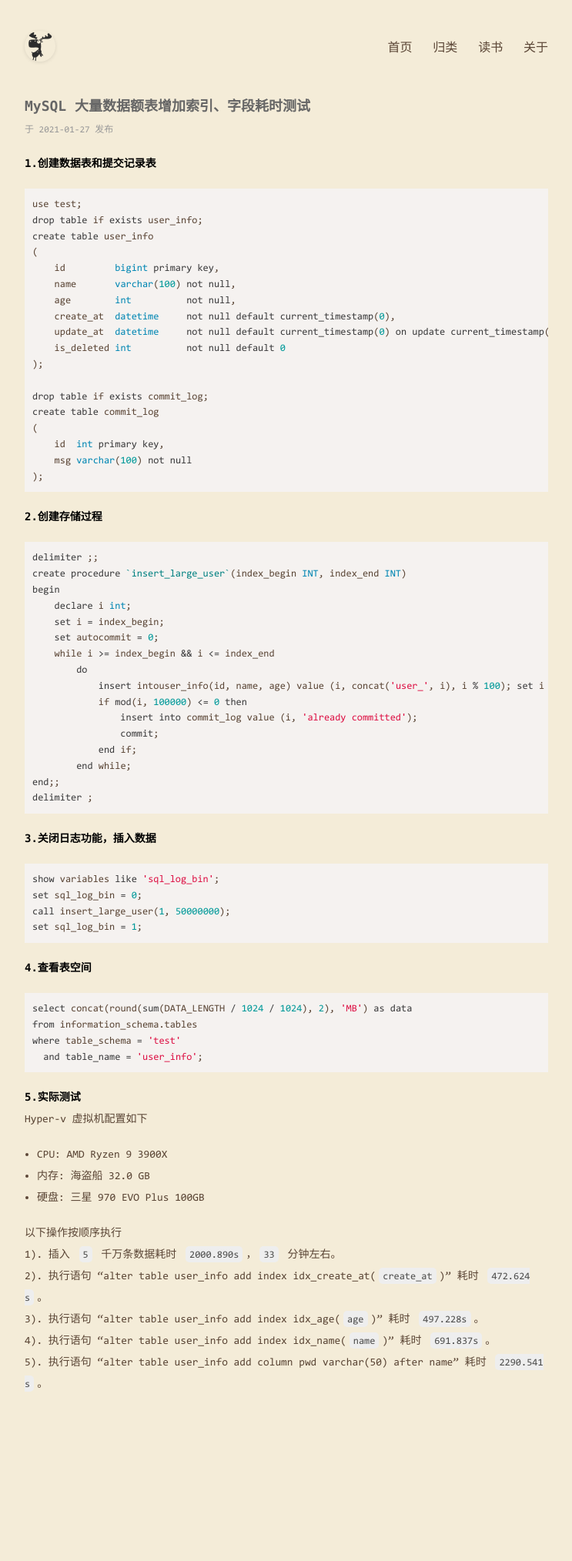
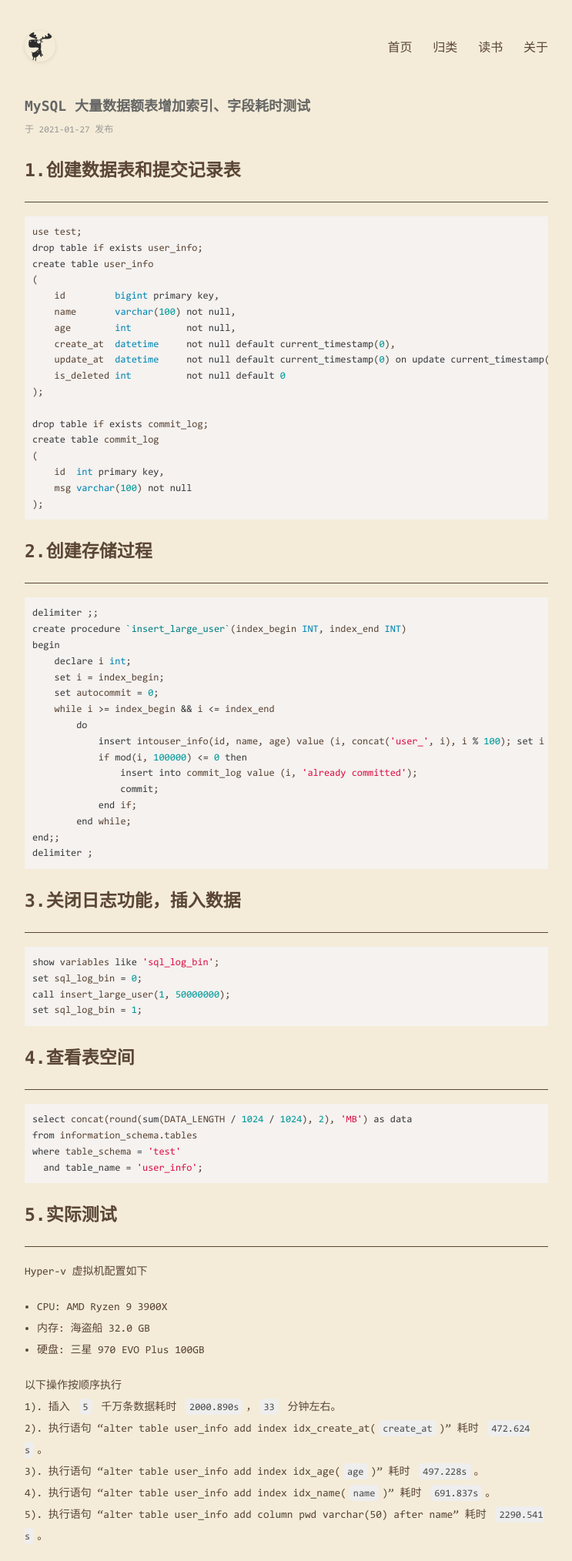
Before and after one commit to Suomea/Suomea.github.io, a Jekyll site: the page built from _posts/2021-01-27-MySQL 大量数据的表增加索引、字段耗时测试.md, in a window 1280 px wide. Shown: the whole page at 77% size, without its empty margins (268-1011 px from the left). Built offline with Jekyll 4.4.1, drawn with Linux system fonts in a browser that asks for light colours; before the commit the page ends 1830 px from its top, so only the background shows below that.

Commit message:
:tada: 更新。

````diff
--- a/_posts/2021-01-27-MySQL 大量数据的表增加索引、字段耗时测试.md
+++ b/_posts/2021-01-27-MySQL 大量数据的表增加索引、字段耗时测试.md
@@ -4,8 +4,8 @@ title: MySQL 大量数据额表增加索引、字段耗时测试
 categories: [MySQL]
 ---
 
-**1.创建数据表和提交记录表**
-
+## 1.创建数据表和提交记录表
+---
 ```sql
 use test;
 drop table if exists user_info;
@@ -27,8 +27,8 @@ create table commit_log
 );
 ```
 
-**2.创建存储过程**
-
+## 2.创建存储过程
+---
 ```sql
 delimiter ;;
 create procedure `insert_large_user`(index_begin INT, index_end INT)
@@ -48,7 +48,8 @@ end;;
 delimiter ;
 ```
 
-**3.关闭日志功能，插入数据**
+## 3.关闭日志功能，插入数据
+---
 
 ```sql
 show variables like 'sql_log_bin';
@@ -57,8 +58,8 @@ call insert_large_user(1, 50000000);
 set sql_log_bin = 1;
 ```
 
-**4.查看表空间**
-
+## 4.查看表空间
+---
 ```sql
 select concat(round(sum(DATA_LENGTH / 1024 / 1024), 2), 'MB') as data
 from information_schema.tables
@@ -66,7 +67,8 @@ where table_schema = 'test'
   and table_name = 'user_info';
 ```
 
-**5.实际测试**
+## 5.实际测试
+---
 Hyper-v 虚拟机配置如下
 - CPU: AMD Ryzen 9 3900X
 - 内存: 海盗船 32.0 GB
--- a/pages/categories.html
+++ b/pages/categories.html
@@ -5,7 +5,7 @@ title: 文章分类
 
 <div class="page page-categories">
   <div class="list-category">
-    <h2>所有分类</h2>
+    <h2 style="font-size: 23px">所有分类</h2>
     <div>
       {%- for category in site.categories %}
       <a href="javascript:document.getElementById('{{ category[0] }}').scrollIntoView()">{{ category[0] }}</a>
--- a/static/css/page.css
+++ b/static/css/page.css
@@ -1,5 +1,5 @@
 .list-post > h2 {
-  font-size: 15px;
+  font-size: 23px;
   font-weight: bold;
   padding: 12px 0;
 }
--- a/static/css/post.css
+++ b/static/css/post.css
@@ -19,22 +19,27 @@
   margin: 0;
   width: 100%;
 }
-.page-post .post h1,
-.page-post .post h2 {
-  font-weight: normal;
+
+.page-post h1 {
+  font-size: 25px;
+  font-weight: bold;
+}
+.page-post h2 {
+  font-size: 23px;
+  font-weight: bold;
+}
+.page-post h3 {
+  font-size: 21px;
+  font-weight: bold;
+}
+.page-post h4 {
+  font-size: 19px;
+  font-weight: bold;
+}
+.page-post h5 {
   font-size: 17px;
-  position: relative;
+  font-weight: bold;
 }
-.page-post .post h1::before,
-.page-post .post h2::before {
-  content: '#';
-  top: 0;
-  font-weight: bold;
-  padding-right: 6px;
-}
-.page-post h3,
-.page-post h4,
-.page-post h5,
 .page-post h6 {
   font-size: 15px;
   font-weight: bold;
````
Also changed, not shown: _posts/2021-02-28-MySQL 常见问题.md (+3 -0 lines), pages/books.md (+4 -4 lines).
